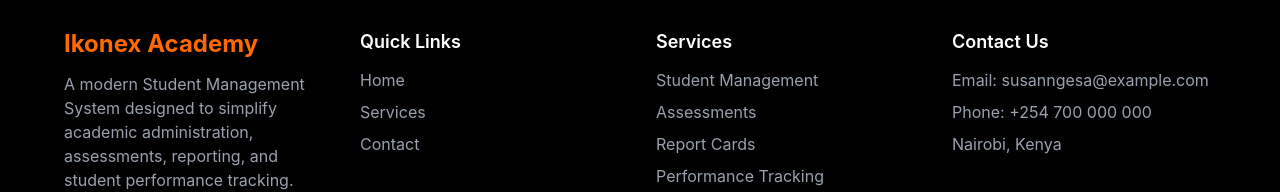
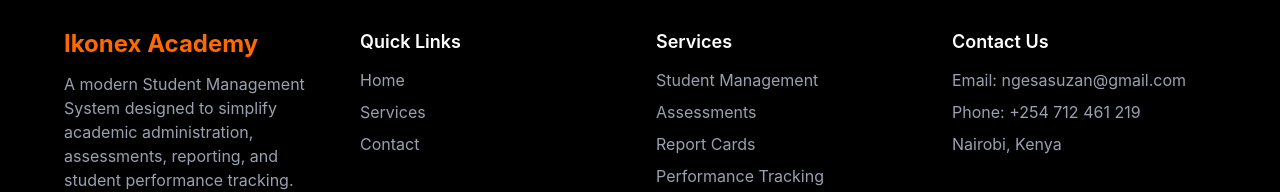
Before and after one commit to Susan12-n/Ikonex-Academy, a React (Vite) app in the folder frontend/Ikonex-frontend/: page / in a window 1280 px wide. Shown: the part 2657-2849 px from the top of the page. Built offline with nearby package versions, Linux system fonts and the light colour scheme.

Commit message:
added contacts links

```diff
--- a/frontend/Ikonex-frontend/src/pages/Home.jsx
+++ b/frontend/Ikonex-frontend/src/pages/Home.jsx
@@ -356,20 +356,20 @@ function Home() {
         <li>
     Email:{" "}
     <a
-      href="mailto:susanngesa@example.com"
+      href="mailto:ngesasuzan@gmail.com"
       className="hover:text-white"
     >
-      susanngesa@example.com
+      ngesasuzan@gmail.com
     </a>
   </li>
 
   <li>
     Phone:{" "}
     <a
-      href="tel:+254700000000"
+      href="tel:+254712461219"
       className="hover:text-white"
     >
-      +254 700 000 000
+      +254 712 461 219
     </a>
   </li>
 
```
